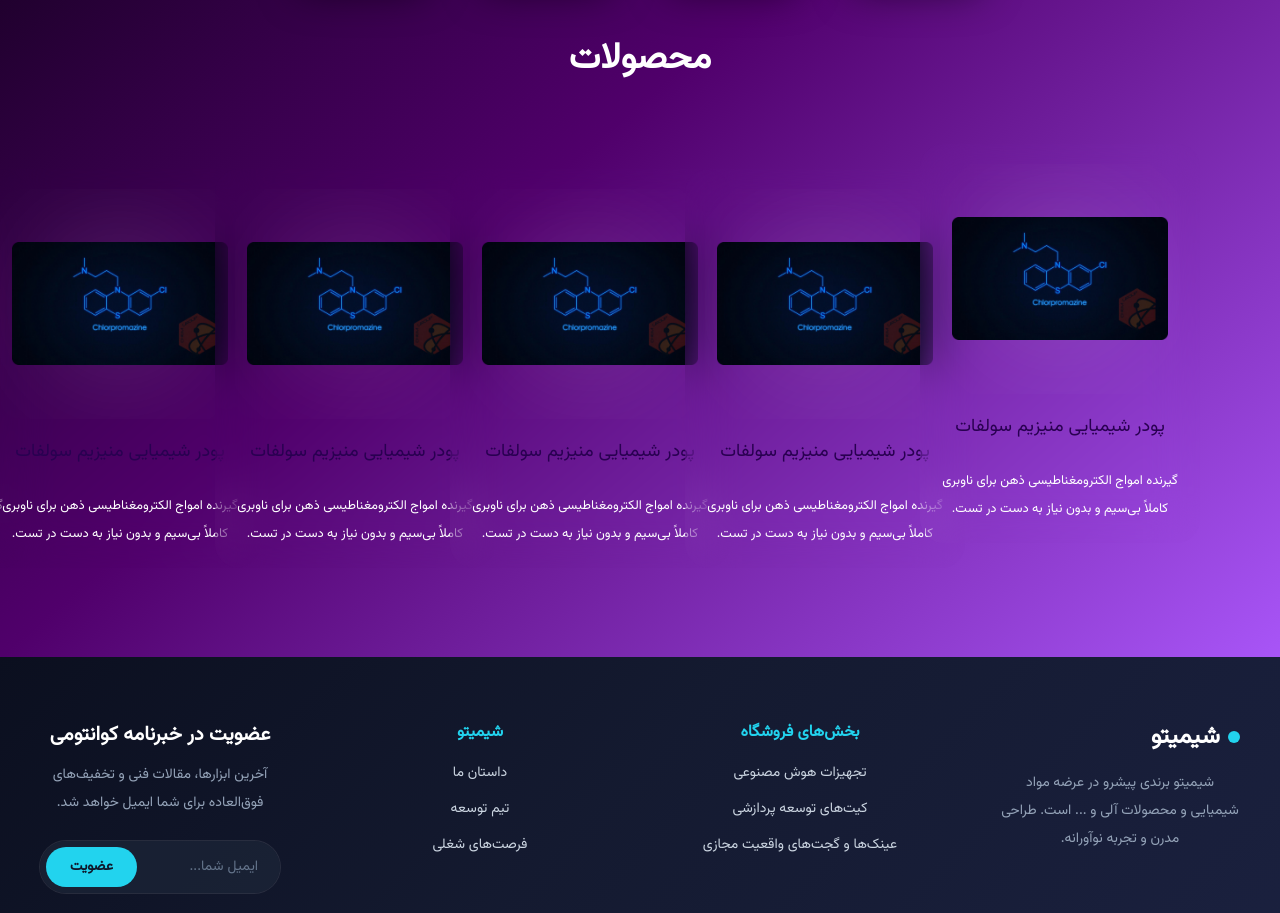
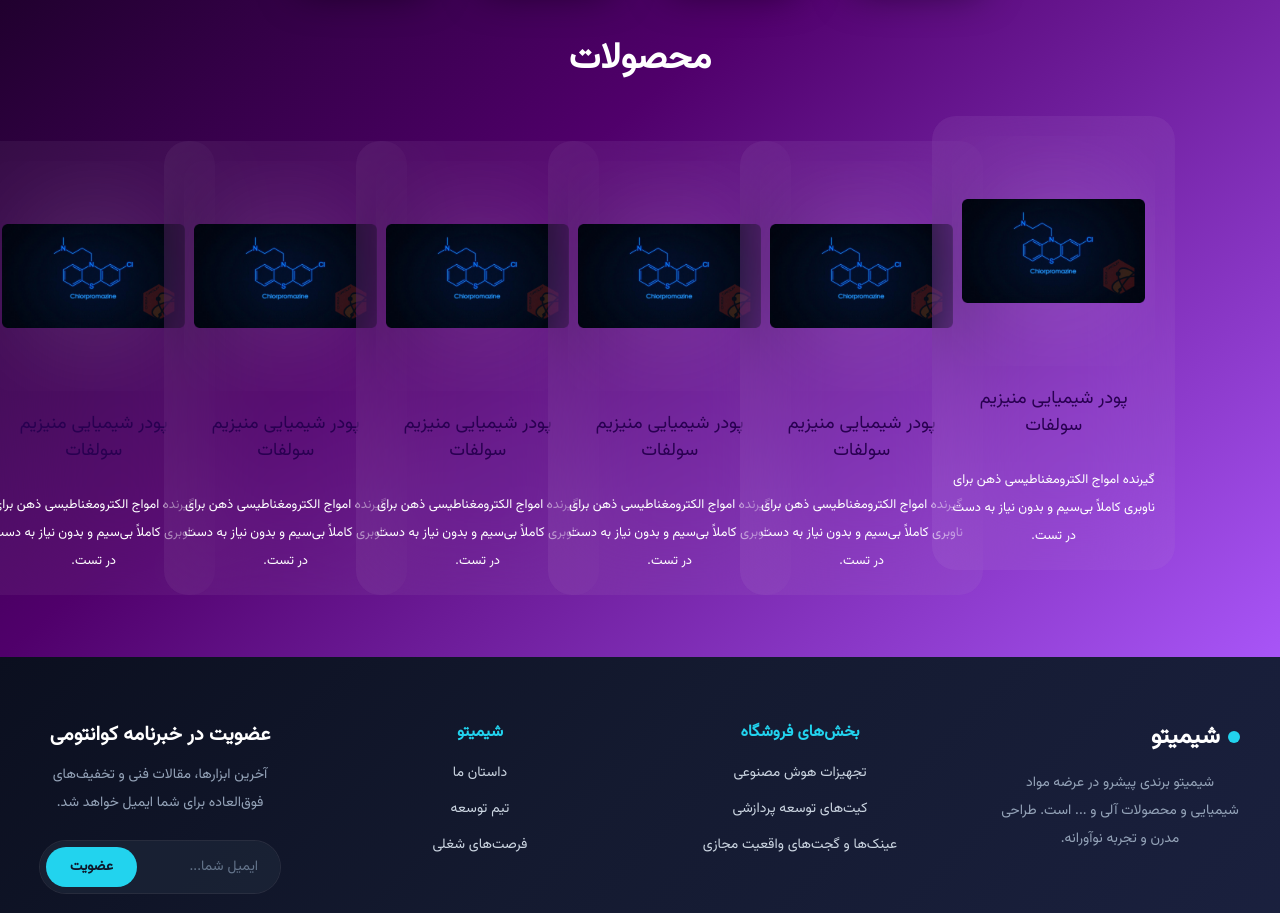
Before and after one commit to asalshojaeee/Shimito, a React (Vite) app: page / in a window 1280 px wide. Shown: the part 1249-2162 px from the top of the page. Built offline with nearby package versions, Linux system fonts and the light colour scheme.

Commit message:
fix slider

```diff
--- a/src/components/MoleculeCardSlider.tsx
+++ b/src/components/MoleculeCardSlider.tsx
@@ -65,29 +65,39 @@ const MoleculeCardSlider: React.FC<MoleculeCardSliderProps> = ({ items }) => {
                 className="absolute shrink-0"
                 style={{
                   zIndex: items.length - position,
-
 right: `
-                    calc(50% - 560px + ${position * 235}px)
+  calc(
+    0%
+    - min(35vw, 700px)
+    + ${position * 15}vw
+  )
 `,
 
                   transform: `
                     translateY(${position === 0 ? "-25px" : "0px"})
                   `,
-
-                  width: "280px",
+                  width: "clamp(240px, 19vw, 280px)",
                   minHeight: "390px",
                 }}
               >
+
 <article
   className="
     group
     relative
-                    w-[280px]
+
+    w-full
     min-h-[390px]
 
     rounded-[24px]
 
+    bg-white/5
+
     backdrop-blur-xl
+    md:backdrop-blur-2xl
+    lg:backdrop-blur-[35px]
+    xl:backdrop-blur-[45px]
+
     p-5
 
     flex
@@ -101,6 +111,8 @@ const MoleculeCardSlider: React.FC<MoleculeCardSliderProps> = ({ items }) => {
     hover:-translate-y-2
   "
 >
+
+
                   {/* Image */}
                   <div
                     className="
```
Lines whose indentation alone changed are shown as unchanged.
